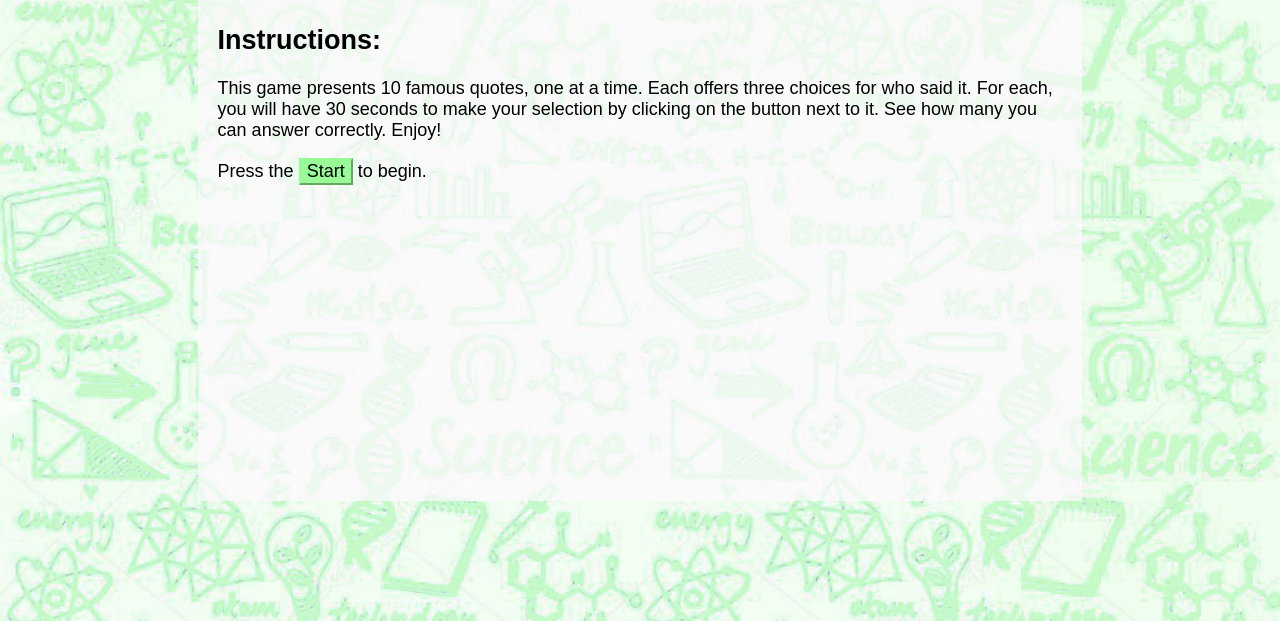
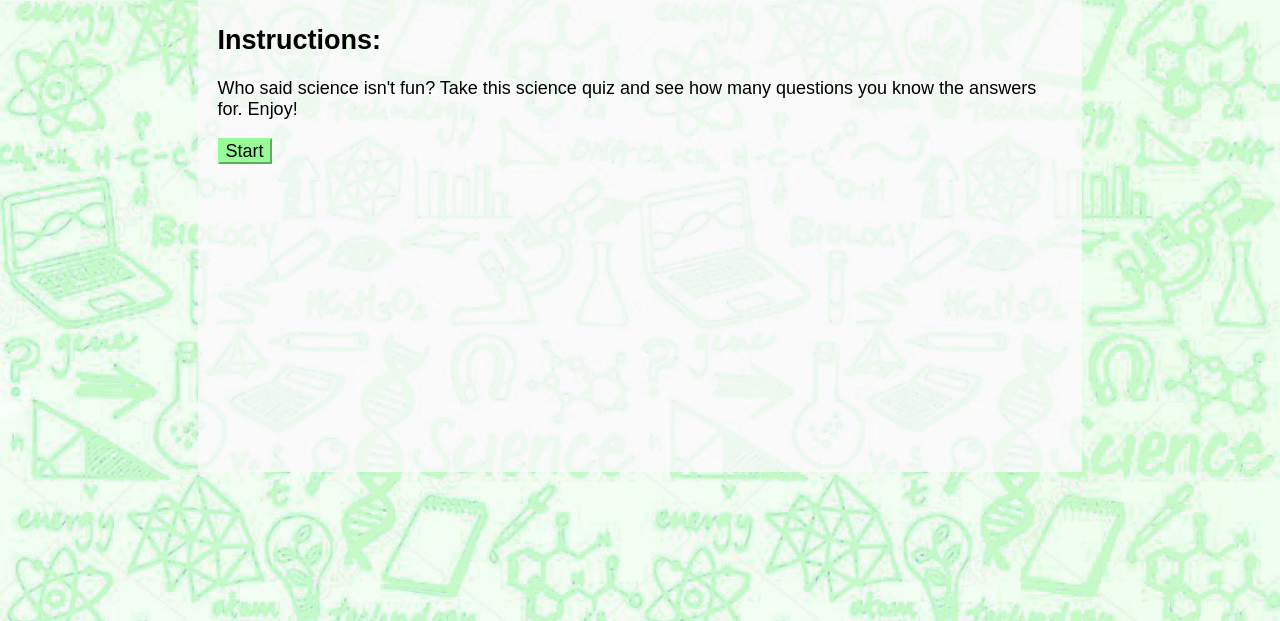
Before and after one commit to sherriemcnulty/trivia-game, a plain HTML site: page index.html in a window 1280 px wide. Shown: the part 179-800 px from the top of the page. Drawn offline with nearby package versions, Linux system fonts and the light colour scheme.

Commit message:
cleaned up images and updated instructions

```diff
--- a/index.html
+++ b/index.html
@@ -31,14 +31,12 @@
             <section id="rules-section">
                 <h2>Instructions:</h2>
                 <p>
-                    This game presents 10 famous quotes, one at a time. Each offers three choices for who said it. For
-                    each, you
-                    will have 30 seconds to make your selection by clicking on the button next to it. See how
-                    many you can answer correctly. Enjoy!
+                    Who said science isn't fun? Take this science quiz and see how many questions you know the answers
+                    for. Enjoy!
                 </p>
-                <p>
-                    Press the <button id="start">Start</button> to begin.
-                </p>
+
+                <button id="start">Start</button>
+
             </section> <!-- id="rules-section-->
             <section id="quiz-section">
                 <p id="result" class="bold"></p>
```
Also changed, not shown: 2 other files.
